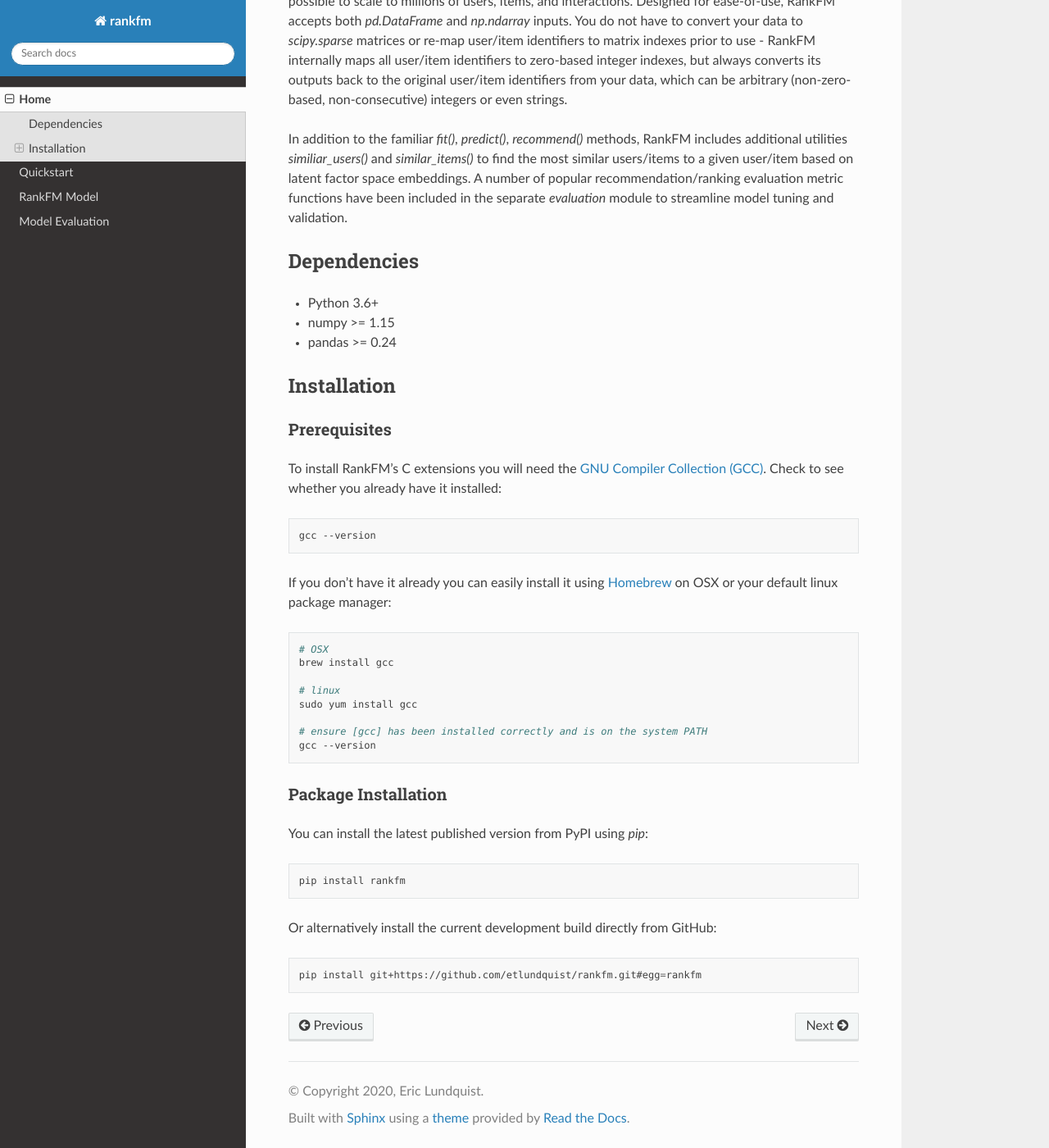
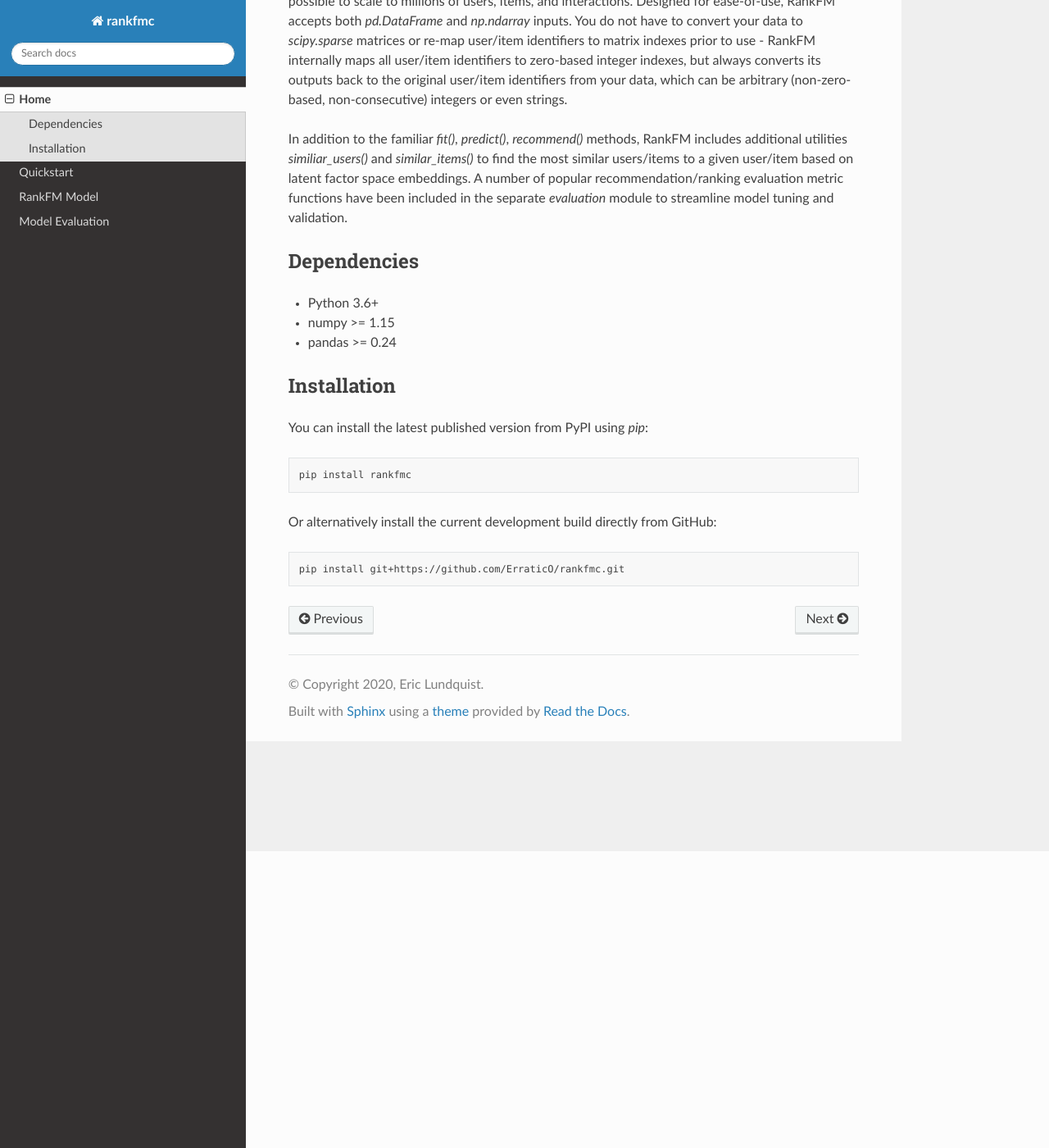
Before and after one commit to ErraticO/rankfmc, a Sphinx documentation site: the page built from docs/source/home.rst, in a window 1280 px wide and 1400 px high, scrolled down 362 px. Shown: the whole window at 82% size. Built offline with Sphinx 7.4.7 and the Read the Docs theme 3.1.0, drawn with Linux system fonts in a browser that asks for light colours; the version number is read from the project's files by our own code.

Commit message:
Further optimization

```diff
--- a/docs/source/conf.py
+++ b/docs/source/conf.py
@@ -25,12 +25,12 @@
 # import dependencies
 # -------------------
 
-import rankfm
+import rankfmc
 import sphinx_rtd_theme
 
 # -- Project information -----------------------------------------------------
 
-project = 'rankfm'
+project = 'rankfmc'
 copyright = '2020, Eric Lundquist'
 author = 'Eric Lundquist'
 
--- a/docs/source/evaluation.rst
+++ b/docs/source/evaluation.rst
@@ -1,6 +1,6 @@
 Model Evaluation
 ================
 
-.. automodule:: rankfm.evaluation
+.. automodule:: rankfmc.evaluation
     :members:
     :undoc-members:
--- a/docs/source/home.rst
+++ b/docs/source/home.rst
@@ -16,40 +16,14 @@
 
 Installation
 ------------
-
-Prerequisites
-^^^^^^^^^^^^^
-
-To install RankFM's C extensions you will need the `GNU Compiler Collection (GCC) <https://gcc.gnu.org/>`_. Check to see whether you already have it installed:
-
-.. code:: bash
-
-  gcc --version
-
-If you don't have it already you can easily install it using `Homebrew <https://brew.sh/>`_ on OSX or your default linux package manager:
-
-.. code:: bash
-
-  # OSX
-  brew install gcc
-
-  # linux
-  sudo yum install gcc
-
-  # ensure [gcc] has been installed correctly and is on the system PATH
-  gcc --version
-
-Package Installation
-^^^^^^^^^^^^^^^^^^^^
-
 You can install the latest published version from PyPI using `pip`:
 
 .. code:: bash
 
-  pip install rankfm
+  pip install rankfmc
 
 Or alternatively install the current development build directly from GitHub:
 
 .. code:: bash
 
-  pip install git+https://github.com/etlundquist/rankfm.git#egg=rankfm
+  pip install git+https://github.com/ErraticO/rankfmc.git
--- a/docs/source/quickstart.rst
+++ b/docs/source/quickstart.rst
@@ -19,7 +19,7 @@
 
 .. code:: python
 
-  from rankfm.rankfm import RankFM
+  from rankfmc import RankFM
   model = RankFM(factors=20, loss='warp', max_samples=20, learning_rate=0.1, learning_schedule='invscaling')
   model.fit(interactions_train, epochs=20, verbose=True)
 
@@ -53,7 +53,7 @@
 
 .. code:: python
 
-  from rankfm.evaluation import hit_rate, reciprocal_rank, discounted_cumulative_gain, precision, recall
+  from rankfmc.evaluation import hit_rate, reciprocal_rank, discounted_cumulative_gain, precision, recall
 
   valid_hit_rate = hit_rate(model, interactions_valid, k=10)
   valid_reciprocal_rank = reciprocal_rank(model, interactions_valid, k=10)
--- a/docs/source/rankfm.rst
+++ b/docs/source/rankfm.rst
@@ -1,7 +1,7 @@
 RankFM
 ======
 
-.. autoclass:: rankfm.rankfm.RankFM
+.. autoclass:: rankfmc.RankFM
     :members:
     :undoc-members:
     :inherited-members:
--- a/setup.py
+++ b/setup.py
@@ -1,10 +1,10 @@
-import os
 import sys
 import glob
 from setuptools import Extension, setup
+from pathlib import Path
 
 NAME = 'rankfmc'
-VERSION = '0.3.0'
+VERSION = '0.3.1'
 
 # define the extension packages to include
 # ----------------------------------------
@@ -43,13 +43,11 @@
     extensions = cythonize(extensions)
 
 # read the contents of your README file
-from pathlib import Path
 this_directory = Path(__file__).parent
 long_description = (this_directory / "README.md").read_text()
 
 # define the main package setup function
 # --------------------------------------
-
 setup(
     name=NAME,
     version=VERSION,
```
Also changed, not shown: README.md (+16 -26 lines), rankfmc/__init__.py (+8 -0 lines), 7 other files.
